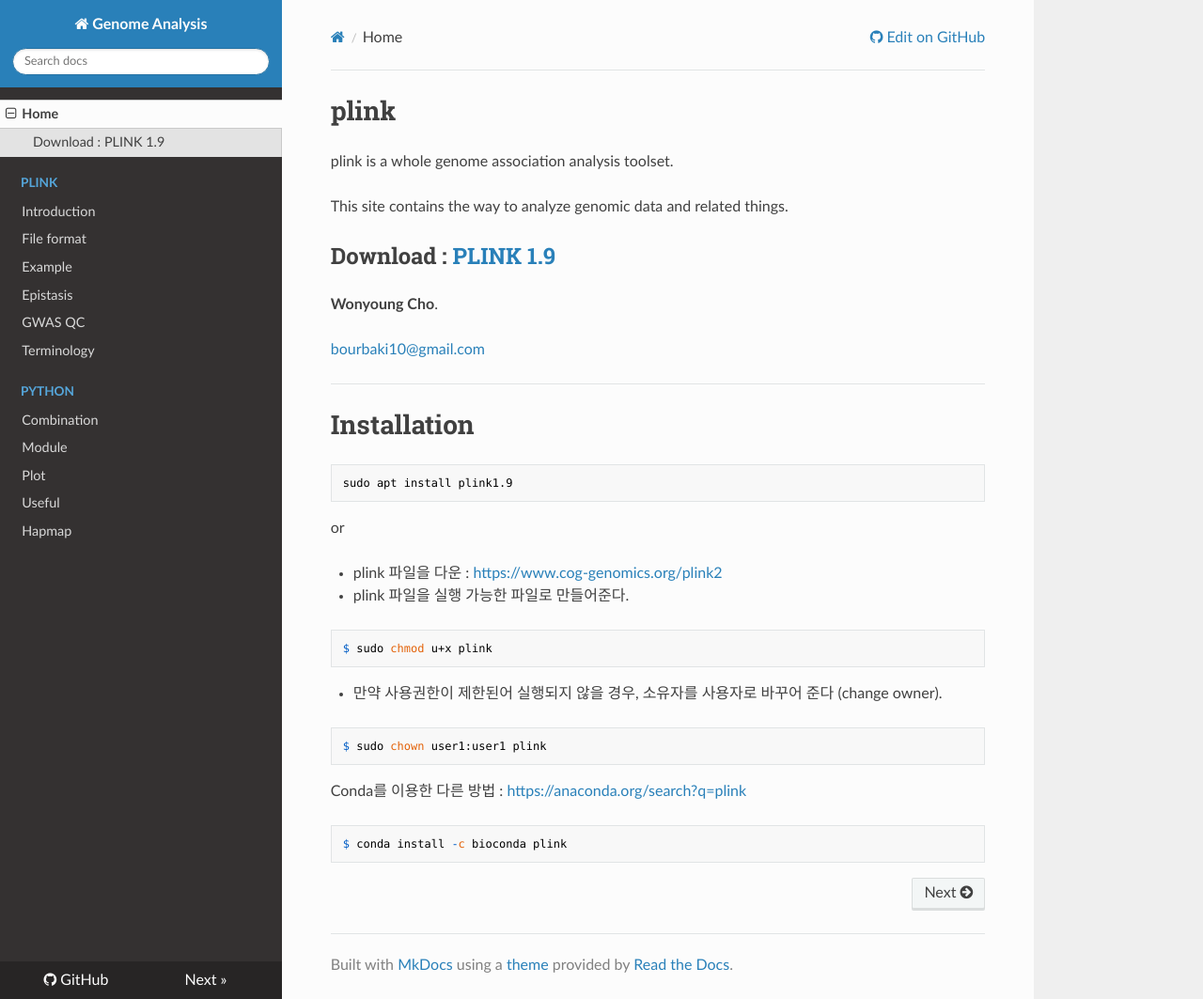
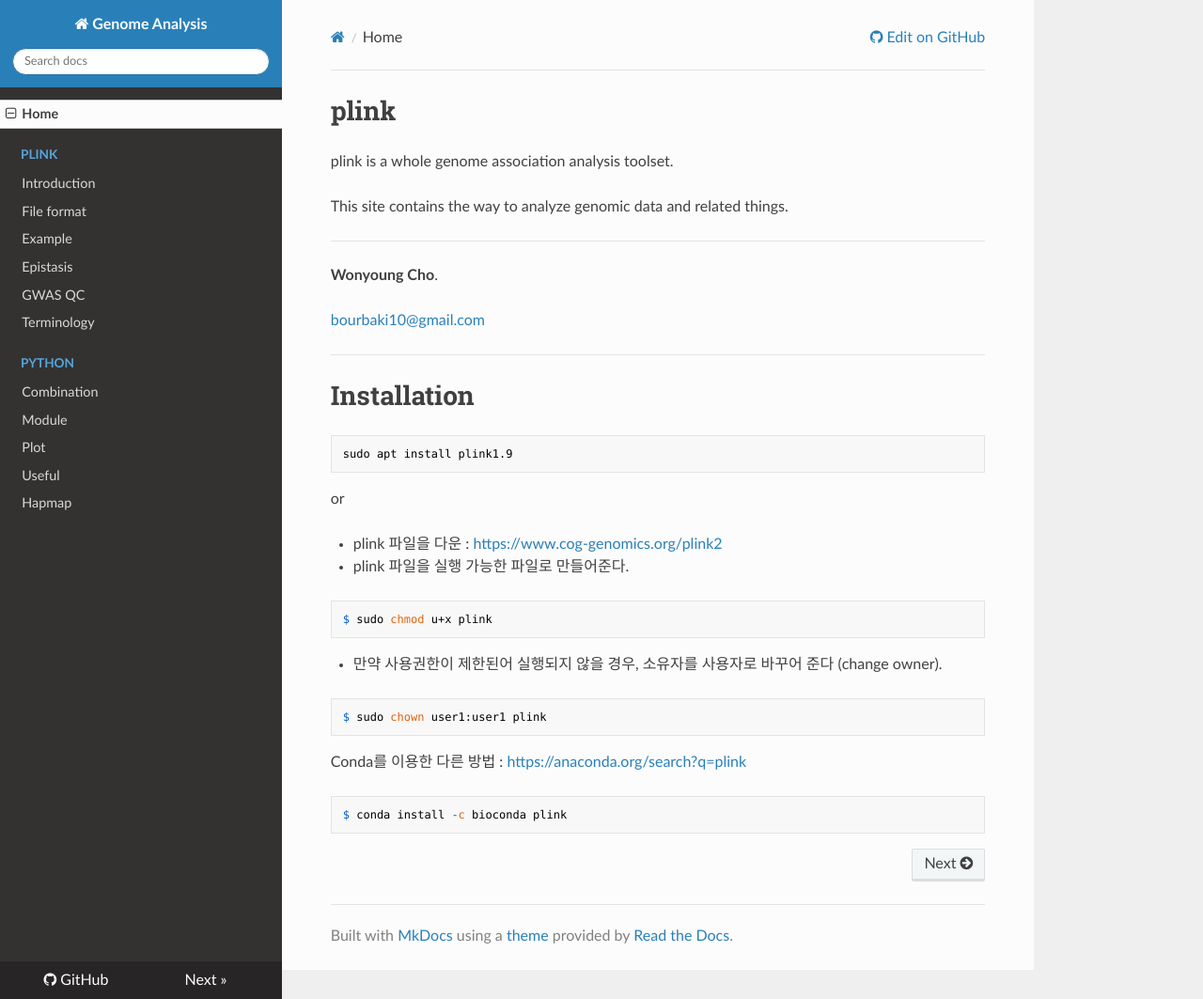
Before and after one commit to WonyoungCho/plink, an MkDocs documentation site: the page built from docs/index.md, in a window 1280 px wide and 1063 px high. Shown: the whole window at 94% size. Built offline with MkDocs 1.6.1, drawn with Linux system fonts in a browser that asks for light colours; nearby versions of some CDN libraries; old or Windows-style settings are respelled for this version of MkDocs.

Commit message:
Update index.md

```diff
--- a/docs/index.md
+++ b/docs/index.md
@@ -4,7 +4,7 @@
 
 This site contains the way to analyze genomic data and related things.
 
-Download : [PLINK 1.9](https://www.cog-genomics.org/plink2)
+
 ---
 
 **Wonyoung Cho**.
```
